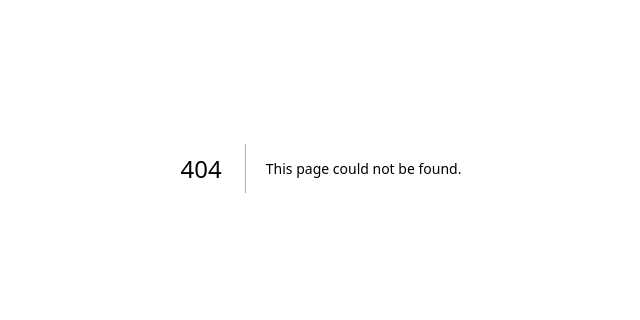
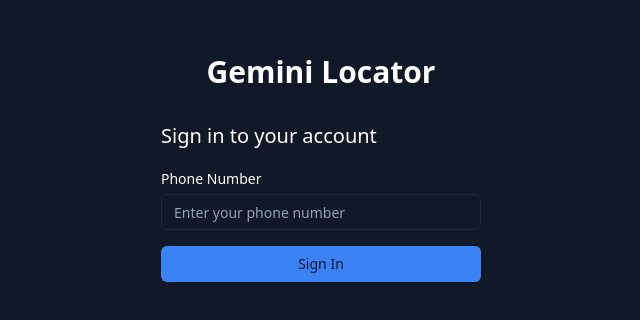
Before and after one commit to jasonkneen/sg-881722546961040, a Next.js app: page /login in a window 1280 px wide. Before the commit this address had no page. Shown: the part 232-552 px from the top of the page, without its empty margins (319-959 px from the left). Built offline with nearby package versions, Linux system fonts and the light colour scheme.

Commit message:
SOFTGEN MAGIC

```diff
--- /dev/null
+++ b/src/components/PreAlarmDialog.js
@@ -0,0 +1,63 @@
+import { useState } from 'react';
+import { Dialog, DialogContent, DialogHeader, DialogTitle, DialogFooter } from "@/components/ui/dialog"
+import { Button } from "@/components/ui/button"
+import { Input } from "@/components/ui/input"
+import { Label } from "@/components/ui/label"
+
+const timeOptions = [
+  { label: '5 MINS', value: 5 },
+  { label: '15 MINS', value: 15 },
+  { label: '30 MINS', value: 30 },
+  { label: '1 HR', value: 60 },
+  { label: '1.5 HRS', value: 90 },
+  { label: '2 HRS', value: 120 },
+];
+
+export default function PreAlarmDialog({ open, onOpenChange }) {
+  const [selectedTime, setSelectedTime] = useState(null);
+  const [customTime, setCustomTime] = useState('');
+
+  const handleStartPreAlarm = () => {
+    const duration = selectedTime || parseInt(customTime, 10);
+    // TODO: Implement pre-alarm start logic
+    onOpenChange(false);
+  };
+
+  return (
+    <Dialog open={open} onOpenChange={onOpenChange}>
+      <DialogContent className="sm:max-w-[425px] bg-gray-800 text-white">
+        <DialogHeader>
+          <DialogTitle>Select expected end time</DialogTitle>
+        </DialogHeader>
+        <div className="grid gap-4 py-4">
+          <div className="grid grid-cols-3 gap-2">
+            {timeOptions.map((option) => (
+              <Button
+                key={option.value}
+                onClick={() => setSelectedTime(option.value)}
+                variant={selectedTime === option.value ? "secondary" : "outline"}
+              >
+                {option.label}
+              </Button>
+            ))}
+          </div>
+          <div className="flex items-center gap-2">
+            <Label htmlFor="customTime">Custom time (minutes):</Label>
+            <Input
+              id="customTime"
+              type="number"
+              value={customTime}
+              onChange={(e) => setCustomTime(e.target.value)}
+              className="col-span-2"
+            />
+          </div>
+        </div>
+        <DialogFooter>
+          <Button onClick={handleStartPreAlarm} className="w-full">
+            Start Pre-Alarm
+          </Button>
+        </DialogFooter>
+      </DialogContent>
+    </Dialog>
+  );
+}
--- /dev/null
+++ b/src/context/AuthContext.js
@@ -0,0 +1,27 @@
+import { createContext, useContext, useState, useEffect } from 'react';
+
+const AuthContext = createContext();
+
+export function AuthProvider({ children }) {
+  const [user, setUser] = useState(null);
+
+  useEffect(() => {
+    // TODO: Check if user is already authenticated
+  }, []);
+
+  const login = async (phoneNumber) => {
+    // TODO: Implement login logic
+  };
+
+  const logout = () => {
+    // TODO: Implement logout logic
+  };
+
+  return (
+    <AuthContext.Provider value={{ user, login, logout }}>
+      {children}
+    </AuthContext.Provider>
+  );
+}
+
+export const useAuth = () => useContext(AuthContext);
--- a/src/pages/_app.js
+++ b/src/pages/_app.js
@@ -1,11 +1,12 @@
 import "@/styles/globals.css";
 import { Toaster } from "@/components/ui/toaster";
+import { AuthProvider } from '@/context/AuthContext';
 
 export default function App({ Component, pageProps }) {
   return (
-    <>
+    <AuthProvider>
       <Component {...pageProps} />
       <Toaster />
-    </>
+    </AuthProvider>
   );
 }
--- /dev/null
+++ b/src/pages/login.js
@@ -0,0 +1,63 @@
+import { useState } from 'react';
+import { useRouter } from 'next/router';
+import { Button } from "@/components/ui/button"
+import { Input } from "@/components/ui/input"
+import { Label } from "@/components/ui/label"
+
+export default function Login() {
+  const [phoneNumber, setPhoneNumber] = useState('');
+  const [verificationCode, setVerificationCode] = useState('');
+  const [step, setStep] = useState('phone'); // 'phone' or 'verify'
+  const router = useRouter();
+
+  const handlePhoneSubmit = async (e) => {
+    e.preventDefault();
+    // TODO: Implement API call to send verification code
+    setStep('verify');
+  };
+
+  const handleVerificationSubmit = async (e) => {
+    e.preventDefault();
+    // TODO: Implement API call to verify code
+    router.push('/');
+  };
+
+  return (
+    <div className="flex flex-col items-center justify-center min-h-screen bg-gray-900 text-white">
+      <h1 className="text-3xl font-bold mb-8">Gemini Locator</h1>
+      {step === 'phone' ? (
+        <form onSubmit={handlePhoneSubmit} className="w-full max-w-xs">
+          <h2 className="text-xl mb-4">Sign in to your account</h2>
+          <div className="mb-4">
+            <Label htmlFor="phoneNumber">Phone Number</Label>
+            <Input
+              id="phoneNumber"
+              type="tel"
+              placeholder="Enter your phone number"
+              value={phoneNumber}
+              onChange={(e) => setPhoneNumber(e.target.value)}
+              className="mt-1"
+            />
+          </div>
+          <Button type="submit" className="w-full">Sign In</Button>
+        </form>
+      ) : (
+        <form onSubmit={handleVerificationSubmit} className="w-full max-w-xs">
+          <h2 className="text-xl mb-4">Enter Verification Code</h2>
+          <div className="mb-4">
+            <Label htmlFor="verificationCode">Verification Code</Label>
+            <Input
+              id="verificationCode"
+              type="text"
+              placeholder="Enter the code sent to your phone"
+              value={verificationCode}
+              onChange={(e) => setVerificationCode(e.target.value)}
+              className="mt-1"
+            />
+          </div>
+          <Button type="submit" className="w-full">Verify</Button>
+        </form>
+      )}
+    </div>
+  );
+}
--- a/src/styles/globals.css
+++ b/src/styles/globals.css
@@ -4,38 +4,6 @@
 
 @layer base {
   :root {
-      --background: 0 0% 100%;
-      --foreground: 222.2 84% 4.9%;
-
-      --card: 0 0% 100%;
-      --card-foreground: 222.2 84% 4.9%;
-
-      --popover: 0 0% 100%;
-      --popover-foreground: 222.2 84% 4.9%;
-
-      --primary: 222.2 47.4% 11.2%;
-      --primary-foreground: 210 40% 98%;
-
-      --secondary: 210 40% 96.1%;
-      --secondary-foreground: 222.2 47.4% 11.2%;
-
-      --muted: 210 40% 96.1%;
-      --muted-foreground: 215.4 16.3% 46.9%;
-
-      --accent: 210 40% 96.1%;
-      --accent-foreground: 222.2 47.4% 11.2%;
-
-      --destructive: 0 84.2% 60.2%;
-      --destructive-foreground: 210 40% 98%;
-
-      --border: 214.3 31.8% 91.4%;
-      --input: 214.3 31.8% 91.4%;
-      --ring: 222.2 84% 4.9%;
-
-      --radius: 0.5rem;
-    }
-
-    .dark {
     --background: 222.2 84% 4.9%;
     --foreground: 210 40% 98%;
 
@@ -45,7 +13,7 @@
     --popover: 222.2 84% 4.9%;
     --popover-foreground: 210 40% 98%;
 
-      --primary: 210 40% 98%;
+    --primary: 217.2 91.2% 59.8%;
     --primary-foreground: 222.2 47.4% 11.2%;
 
     --secondary: 217.2 32.6% 17.5%;
@@ -63,6 +31,8 @@
     --border: 217.2 32.6% 17.5%;
     --input: 217.2 32.6% 17.5%;
     --ring: 212.7 26.8% 83.9%;
+
+    --radius: 0.5rem;
   }
 }
 
```
Lines whose indentation alone changed are shown as unchanged.
